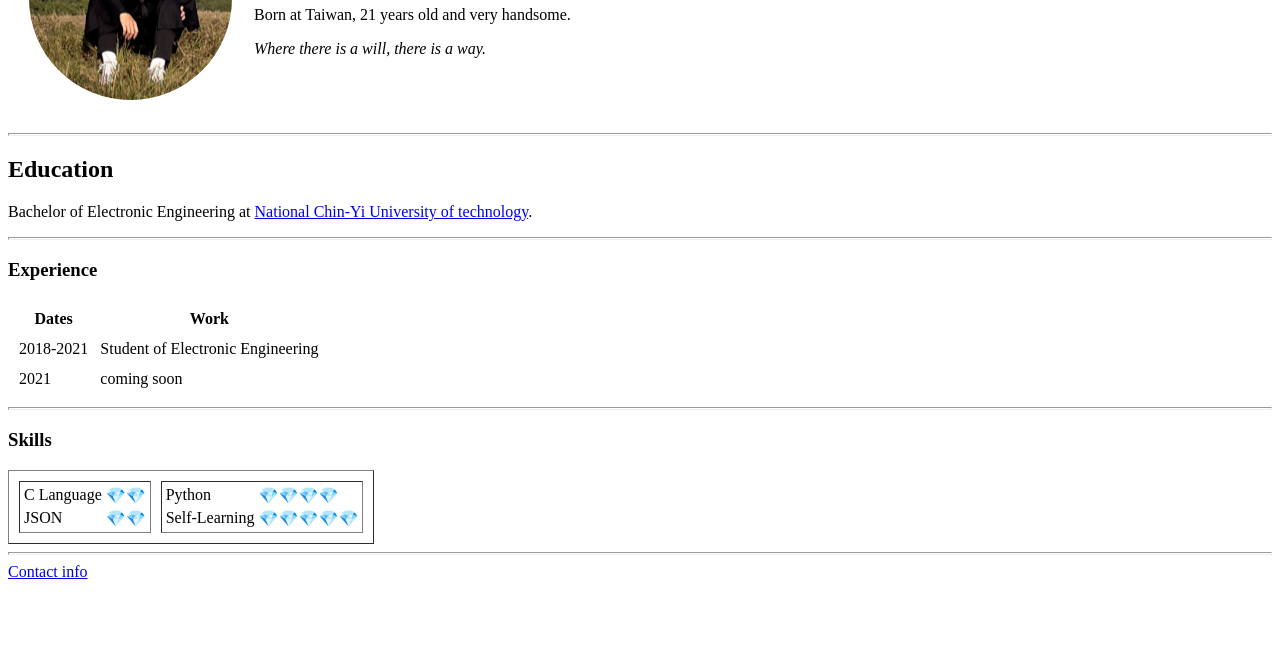
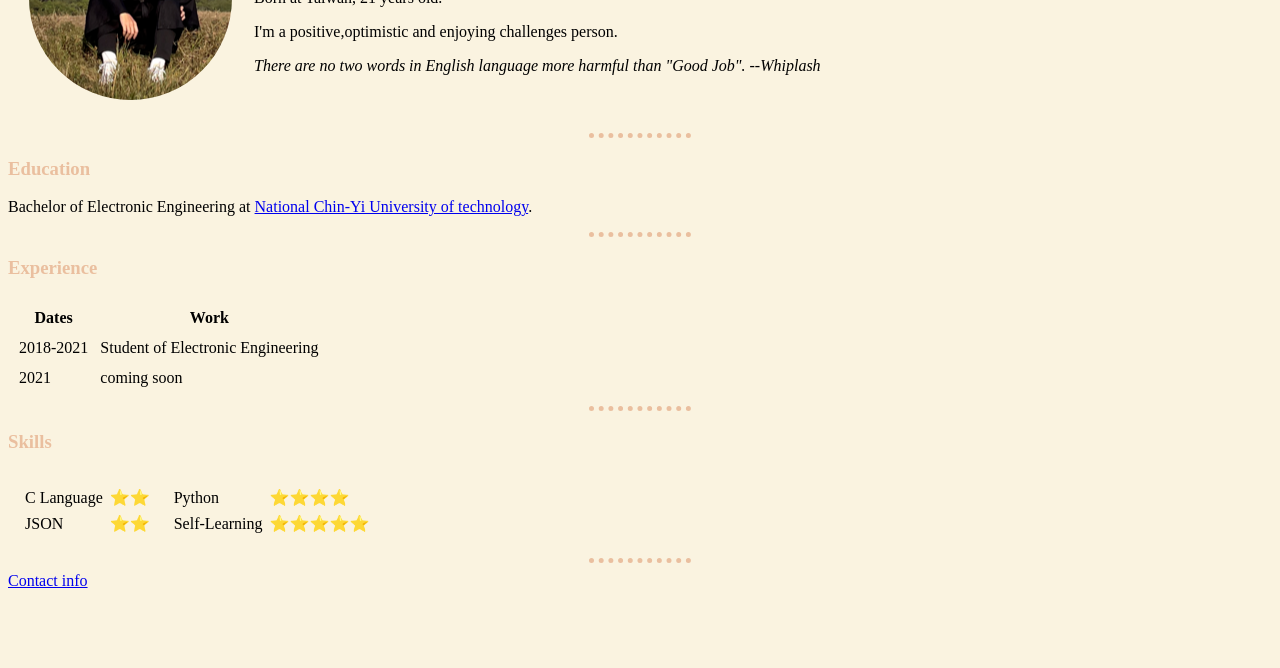
Before and after one commit to bryanlin16899/CV, a plain HTML site: page index.html in a window 1280 px wide. Shown: the part 132-800 px from the top of the page. Drawn offline with Linux system fonts and the light colour scheme.

Commit message:
update css file 2021.04.06

```diff
--- /dev/null
+++ b/css/styles.css
@@ -0,0 +1,19 @@
+body {
+  background-color: #faf3e0;
+}
+
+hr {
+  background: #faf3e0;
+  border-style: dotted none none;
+  border-color: #eabf9f;
+  border-width: 5px;
+  width: 8%;
+}
+
+h1 {
+  color: #b68973;
+}
+
+h3 {
+  color: #eabf9f;
+}
--- a/index.html
+++ b/index.html
@@ -3,19 +3,22 @@
   <head>
     <meta charset="utf-8">
     <title>Bryan Lin's Personal Wbesite </title>
+    <link rel="stylesheet" href="css/styles.css">
   </head>
+
   <body>
     <table cellspacing="20">
     <tr>
       <td><img src="Myphoto.png" alt="Bryan Lin picture"></td>
       <td><h1>Bryan Lin</h1>
-      <p>Born at Taiwan, 21 years old and very handsome.</p>
-      <p><i>Where there is a will, there is a way.</i></p></td>
+      <p>Born at Taiwan, 21 years old.</p>
+      <p>I'm a positive,optimistic and enjoying challenges person.</p>
+      <p><i>There are no two words in English language more harmful than "Good Job".  --Whiplash</i></p></td>
     </tr>
     </table>
 
     <hr size="3">
-    <h2>Education</h2>
+    <h3>Education</h3>
     <p>Bachelor of Electronic Engineering at <a href="https://www.ncut.edu.tw/">National Chin-Yi University of technology</a>.</p>
 
     <hr size="3">
@@ -43,29 +46,29 @@
     <hr size="3">
 
     <h3>Skills</h3>
-    <table border="1" cellspacing="10">
+    <table border="0" cellspacing="10">
       <tr>
         <td>
-          <table>
+          <table cellspacing="5">
             <tr>
               <td>C Language</td>
-              <td>💎💎</td>
+              <td>⭐️⭐️</td>
             </tr>
             <tr>
               <td>JSON</td>
-              <td>💎💎</td>
+              <td>⭐️⭐️</td>
             </tr>
           </table>
         </td>
         <td>
-          <table>
+          <table cellspacing="5">
             <tr>
               <td>Python</td>
-              <td>💎💎💎💎</td>
+              <td>⭐️⭐️⭐️⭐️</td>
             </tr>
             <tr>
               <td>Self-Learning</td>
-              <td>💎💎💎💎💎</td>
+              <td>⭐️⭐️⭐️⭐️⭐️</td>
             </tr>
           </table>
         </td>
```
Also changed, not shown: contact.html (+2 -0 lines).
